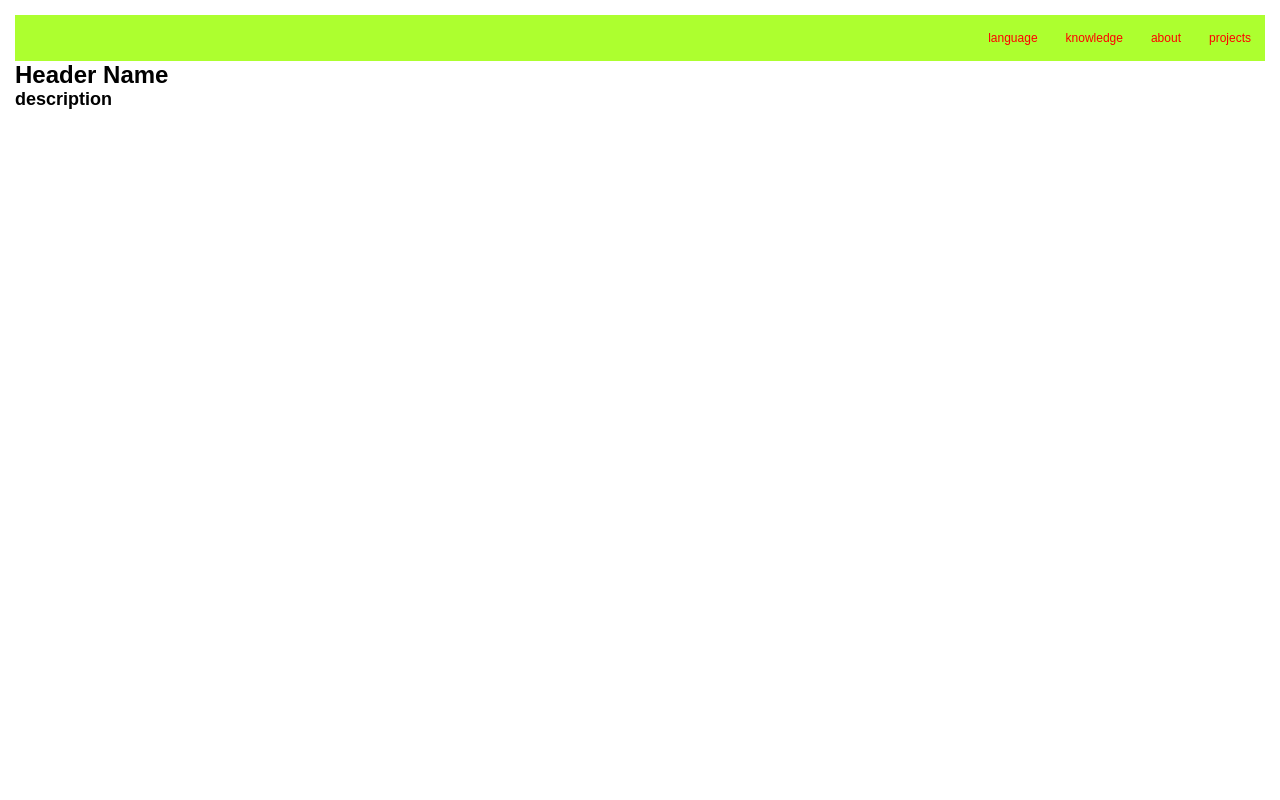
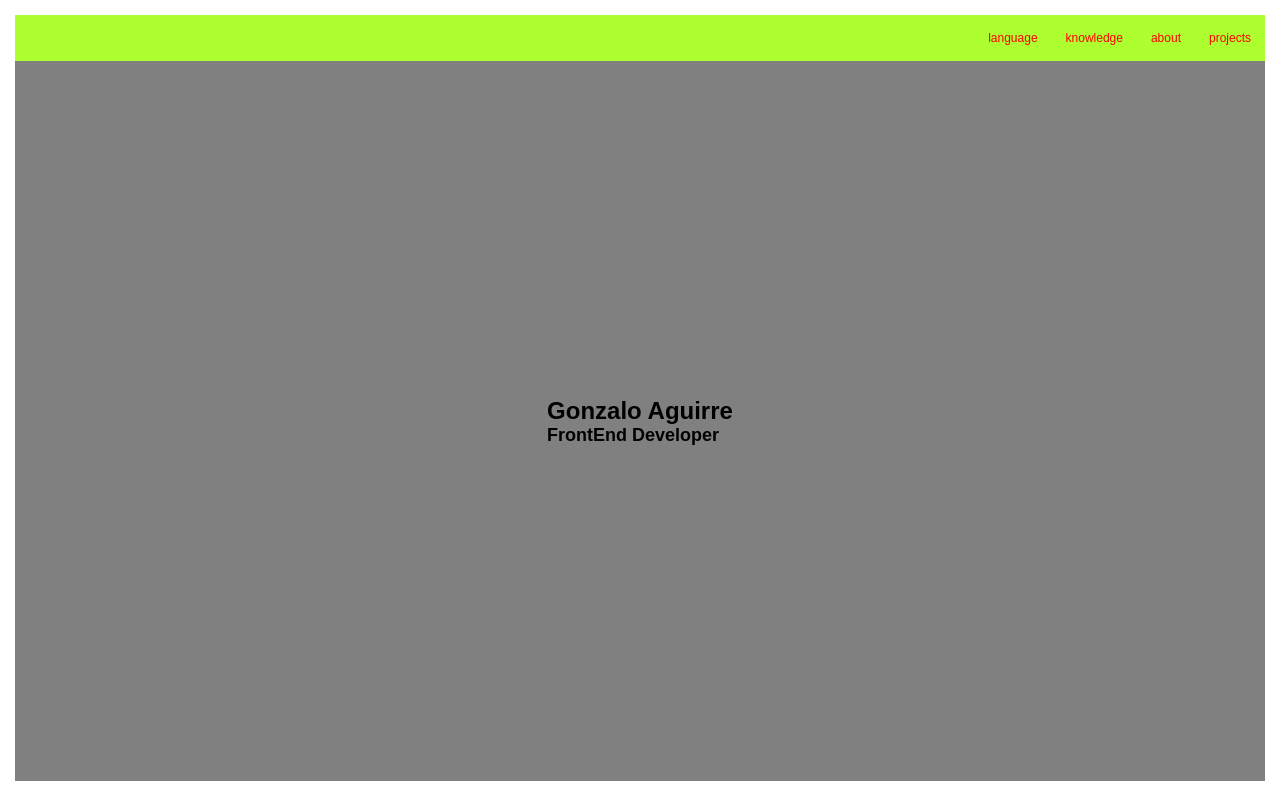
Before and after one commit to aguirregonzaloa/gonza-portfolio, a plain HTML site: page index.html in a window 1280 px wide. Drawn offline with Linux system fonts and the light colour scheme.

Commit message:
Adding header content

```diff
--- a/index.html
+++ b/index.html
@@ -18,8 +18,10 @@
       </ul>
     </nav>
     <header class="header">
-      <h1>Header Name</h1>
-      <h2>description</h2>
+      <div class="header-box">
+        <h1 class="header-box--title">Gonzalo Aguirre</h1>
+        <h2 class="header-box--description">FrontEnd Developer</h2>
+        </div>
     </header>
   </body>
 </html>
--- a/styles.css
+++ b/styles.css
@@ -15,16 +15,23 @@ body {
   padding: 1.5rem;
 }
 
+nav {
+  width:100%;
+  display: block;
+}
+
 .nav-bar {
   list-style-type: none;
   padding: 0;
   margin: 0;
   overflow: hidden;
   background: greenyellow;
+  width: 100%;
 }
 
 .nav-item {
   float: right;
+  display: inline-block;
 }
 
 .nav-item-link,
@@ -40,3 +47,21 @@ body {
 .nav-item-link:hover {
   background-color: hotpink;
 }
+
+.header {
+  height: 90vh;
+  width: 100%;
+  background-color: grey;
+  position: relative;
+}
+
+.header-box {
+  top: 50%;
+  left: 50%;
+  transform: translate(-50%,-50%);
+  position:absolute;
+}
+
+.header-box--title{
+
+}
```
